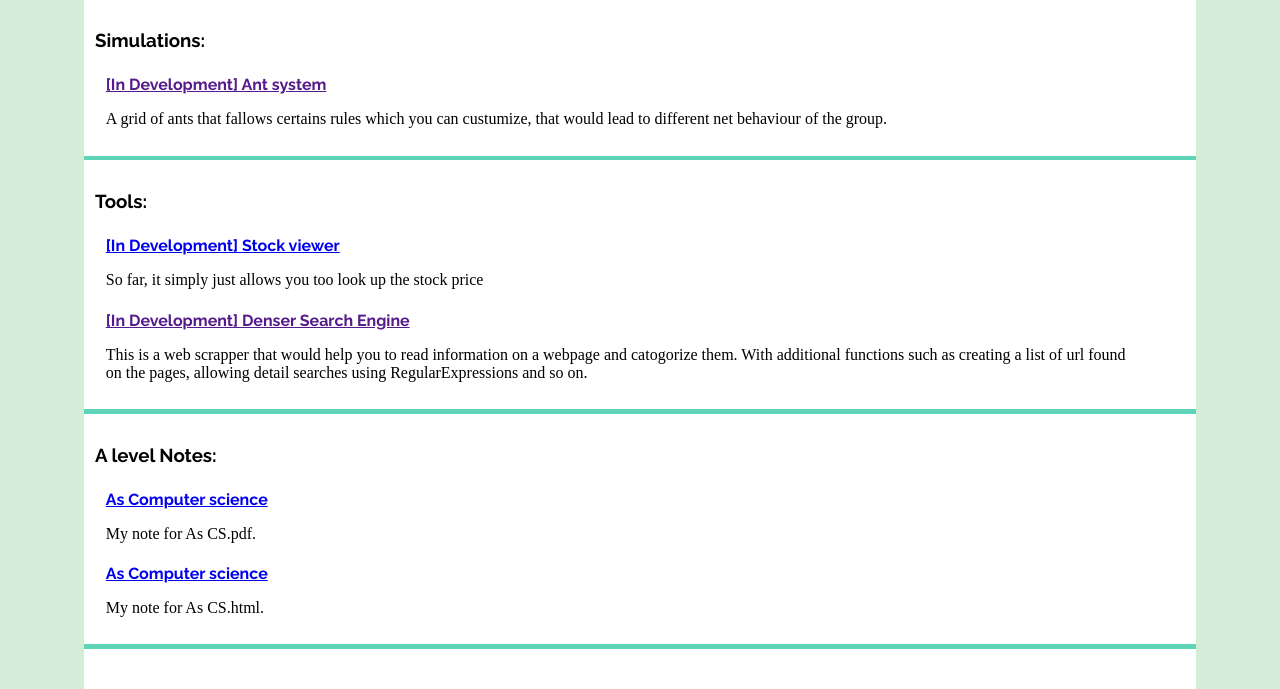
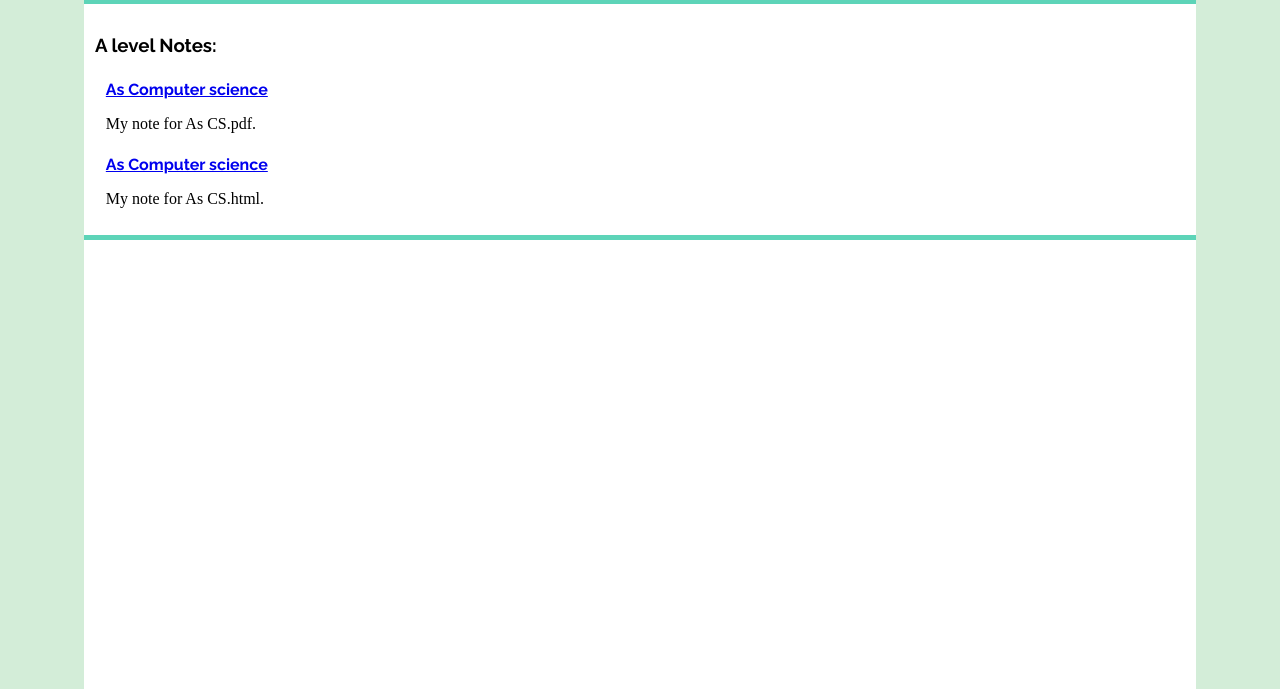
Before and after one commit to Kev-X/home, a plain HTML site: page index.html in a window 1280 px wide. Shown: the part 111-800 px from the top of the page. Drawn offline with Linux system fonts and the light colour scheme; a web font is replaced by a local one.

Commit message:
Update index.html

```diff
--- a/index.html
+++ b/index.html
@@ -59,35 +59,6 @@
 
 
 		-->
-		<div class="div_branche">
-			<h3 class="section_title">Simulations:</h3>
-			<div class="div_topic">
-				<a href="" class="work_title" target="_blank">[In Development] Ant system</a>
-				<p class="work_description">A grid of ants that fallows certains rules which you can custumize, that would lead to different net behaviour of the group.</p>
-			</div>
-
-
-		</div>
-
-
-
-		<div class="bar_horizontal"></div>
-
-		<div class="div_branche">
-			<h3 class="section_title">Tools:</h3>
-			<div class="div_topic">
-				<a href="tools/stock_monitor.py" class="work_title" target="_blank">[In Development] Stock viewer</a>
-				<p class="work_description">So far, it simply just allows you too look up the stock price</p>
-			</div>
-			<div class="div_topic">
-				<a href="" class="work_title" target="_blank">[In Development] Denser Search Engine</a>
-				<p class="work_description">This is a web scrapper that would help you to read information on a webpage and catogorize them. With additional functions such as creating a list of url found on the pages, allowing detail searches using RegularExpressions and so on.</p>
-			</div>
-
-
-		</div>
-
-
 
 
 		<div class="bar_horizontal"></div>
```
